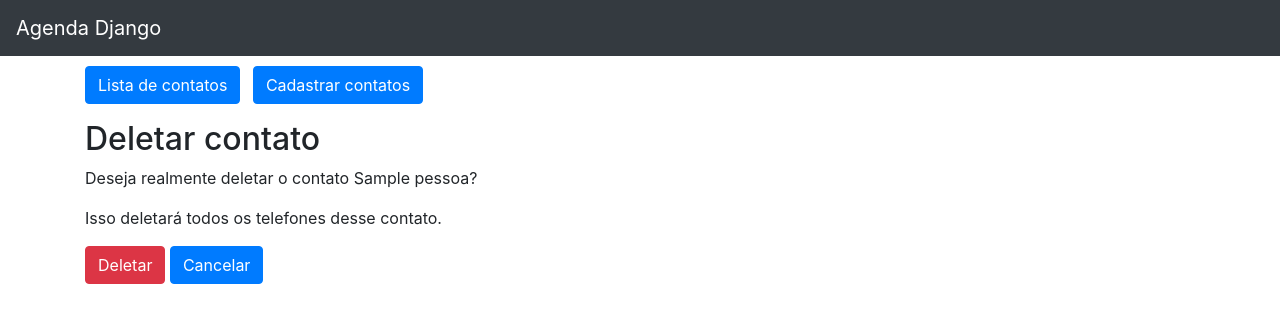
After one commit to gelira/agenda-django, a Django app: page /deletar-contato/1 in a window 1280 px wide. The commit adds this page. Shown: the top 323 px of the page. Run offline with Django 3.2, Linux system fonts and the light colour scheme; tables that the repository leaves empty hold one stand-in row (values such as "Sample post"); some libraries are stand-ins or nearby versions.

Commit message:
Deletar contato

```diff
--- /dev/null
+++ b/core/templates/core/deletar_contato.html
@@ -0,0 +1,13 @@
+{% extends 'base.html' %}
+
+{% block conteudo %}
+  <h2>Deletar contato</h2>
+  <p>Deseja realmente deletar o contato {{ pessoa }}?</p>
+  <p>Isso deletará todos os telefones desse contato.</p>
+  <form method="POST">
+    {% csrf_token %}
+    <button class="btn btn-danger" type="submit">Deletar</button>
+    <a href="{% url 'core:telefones' pk=pessoa.id %}"
+      class="btn btn-primary" role="button">Cancelar</a>
+  </form>
+{% endblock conteudo %}
--- a/core/templates/core/lista_telefones.html
+++ b/core/templates/core/lista_telefones.html
@@ -20,6 +20,10 @@
           <a href="{% url 'core:atualizar_contato' pk=pessoa.id %}"
             class="btn btn-primary" role="button">Atualizar contato</a>
         </li>
+        <li class="list-inline-item">
+          <a href="{% url 'core:deletar_contato' pk=pessoa.id %}"
+            class="btn btn-danger" role="button">Deletar contato</a>
+        </li>
       </ul>
     </div>
 {% endblock conteudo %}
--- a/core/urls.py
+++ b/core/urls.py
@@ -11,6 +11,7 @@ urlpatterns = [
     path('telefones/<int:pk>', views.ListaTelefonesView.as_view(), name='telefones'),
     path('telefones/<int:pk>/cadastro', views.CadastrarTelefoneView.as_view(), name='cadastro_telefone'),
     path('atualizar-telefone/<int:pk>', views.AtualizarTelefoneView.as_view(), name='atualizar_telefone'),
+    path('deletar-contato/<int:pk>', views.DeletarContatoView.as_view(), name='deletar_contato'),
     path('deletar-telefone/<int:pk>', views.DeletarTelefoneView.as_view(), name='deletar_telefone'),
     path('', views.InicioView.as_view(), name='inicio')
 ]
--- a/core/views.py
+++ b/core/views.py
@@ -62,6 +62,12 @@ class AtualizarTelefoneView(generic.UpdateView):
     def get_success_url(self):
         return reverse('core:telefones', kwargs={'pk': self.object.pessoa_id})
 
+class DeletarContatoView(generic.DeleteView):
+    model = Pessoa
+    template_name = 'core/deletar_contato.html'
+    context_object_name = 'pessoa'
+    success_url = reverse_lazy('core:lista')
+
 class DeletarTelefoneView(generic.DeleteView):
     model = Telefone
     template_name = 'core/deletar_telefone.html'
```
